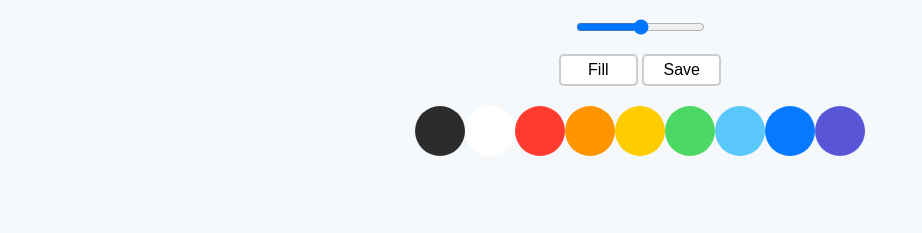
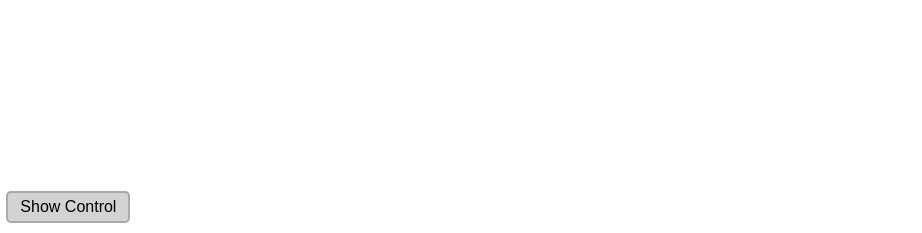
Before and after one commit to hyecheol123/NomadCoder-PaintJS, a plain HTML site: page painting-board/index.html in a window 1280 px wide. Shown: the part 571-804 px from the top of the page, without its empty margins (0-922 px from the left). Drawn offline with Linux system fonts and the light colour scheme.

Commit message:
Design Changes + Restore Drawings after canvas resized

```diff
--- a/painting-board/app.js
+++ b/painting-board/app.js
@@ -1,35 +1,86 @@
 // HTML Elements
 const canvas = document.getElementById('canvas');
+const controlBtn = document.getElementById('control-btn');
+const controlWrapper = document.getElementById('control-wrapper');
 const colorControls = document.getElementsByClassName('color-control');
 const thicknessControl = document.getElementById('thickness');
 const modeBtn = document.getElementById('mode');
 const saveBtn = document.getElementById('save');
-// Setup Canvas
-canvas.width = canvas.offsetWidth;
-canvas.height = canvas.offsetHeight;
 
 // Generate the drawing context of the canvas
 const context = canvas.getContext('2d');
-context.strokeStyle = '#2c2c2c'; // Set the line color to black by default
-context.fillStyle = 'white'; // Set the fill color to white by default
-context.lineWidth = 2.5; // Set the line width as 2.5 by default
-context.lineCap = 'round'; // Set the line ending shape
 context.fillRect(0, 0, canvas.width, canvas.height); // Default white background
 
 // Global variable
+let strokeStyle = '#2c2c2c'; // Set the line color to black by default
+let fillStyle = 'white'; // Set the fill color to white by default
+let lineWidth = 2.5; // Set the line width as 2.5 by default
+let lineCap = 'round'; // Set the line ending shape
 let painting = false; // whether the user is on painting mode or not
 let filling = false; // By default, the brush will paint on the canvas
+let showControl = false; // By default, does not show control
+let imageData; // Temporal space to store canvas drawing information
+
+/**
+ * Function to set custom --vh that matches with innerHeight of screen
+ * Also setup the canvas size
+ */
+ function setScreenSize() {
+  const vh = window.innerHeight * 0.01;
+  document.documentElement.style.setProperty('--vh', `${vh}px`);
+
+  // Setup Canvas Size
+  canvas.width = canvas.offsetWidth;
+  canvas.height = canvas.offsetHeight;
+  // Setup Canvas
+  context.strokeStyle = strokeStyle;
+  context.fillStyle = fillStyle;
+  context.lineWidth = lineWidth;
+  context.lineCap = lineCap;
+}
+
+setScreenSize();
+// Dynamically change screen size
+window.addEventListener('resize', () => {
+  setScreenSize();
+
+  // reload saved image
+  context.putImageData(imageData, 0, 0);
+});
+
+// Show/Hide Control
+controlBtn.addEventListener('click', () => {
+  if(showControl) {
+    showControl = false;
+    controlBtn.innerText = 'Show Control';
+    controlWrapper.style.display = 'none';
+  } else {
+    showControl = true;
+    controlBtn.innerText = 'Hide Control';
+    controlWrapper.style.display = 'flex';
+  }
+});
 
 // Change color
 for (colorBtn of colorControls) {
   colorBtn.addEventListener('click', (clickEvent) => {
-    context.strokeStyle = clickEvent.target.style.backgroundColor;
+    // Show newly selected color
+    const prevSelected = document.getElementsByClassName('selected')[0];
+    prevSelected.classList.remove('selected');
+    clickEvent.target.classList.add('selected');
+
+    // Change Canvas Setup
+    strokeStyle = clickEvent.target.style.backgroundColor;
+    fillStyle = clickEvent.target.style.backgroundColor;
+    context.strokeStyle = strokeStyle;
+    context.fillStyle = fillStyle;
   });
 }
 
 // Change thickness
 thicknessControl.addEventListener('input', () => {
-  context.lineWidth = thicknessControl.value;
+  lineWidth = thicknessControl.value;
+  context.lineWidth = lineWidth;
 });
 
 // Change Mode (Paint <-> Fill)
@@ -55,10 +106,11 @@ saveBtn.addEventListener('click', () => {
 // Click on canvas to fill the canvas
 canvas.addEventListener('click', () => {
   if(filling) {
-    // Set the color
-    context.fillStyle = context.strokeStyle;
     // fill the canvas
     context.fillRect(0, 0, canvas.width, canvas.height);
+
+    // Save Image Data
+    imageData = context.getImageData(0, 0, canvas.width, canvas.height);
   }
 });
 // Draw when mouse moves
@@ -82,10 +134,16 @@ canvas.addEventListener('mousedown', () => {
 // End drawing when mouse releases
 canvas.addEventListener('mouseup', () => {
   painting = false;
+
+  // Save Image Data
+  imageData = context.getImageData(0, 0, canvas.width, canvas.height);
 });
 // End drawing when mouse moves outside the canvas
 canvas.addEventListener('mouseleave', () => {
   painting = false;
+
+  // Save Image Data
+  imageData = context.getImageData(0, 0, canvas.width, canvas.height);
 });
 
 // TODO: touchscreen
--- a/painting-board/index.html
+++ b/painting-board/index.html
@@ -10,24 +10,27 @@
 <body>
   <canvas id='canvas'></canvas>
   <div id='control'>
-    <div id="control-thickness-wrapper">
+    <div id='control-wrapper'>
+      <div id='thickness-button-wrapper'>
         <input type="range" id="thickness" min="0.1" max="5" default="2.5" step="0.1" />
-    </div>
         <div id="control-button-wrapper">
           <button id="mode">Fill</button>
           <button id="save">Save</button>
         </div>
+      </div>
       <div id='color-control-wrapper'>
-      <div class="color-control" style="background-color: #2c2c2c"></div>
-      <div class="color-control" style="background-color: white"></div>
-      <div class="color-control" style="background-color: #ff3b30"></div>
-      <div class="color-control" style="background-color: #ff9500"></div>
-      <div class="color-control" style="background-color: #ffcc00"></div>
-      <div class="color-control" style="background-color: #4cd963"></div>
-      <div class="color-control" style="background-color: #5ac8fa"></div>
-      <div class="color-control" style="background-color: #0579ff"></div>
-      <div class="color-control" style="background-color: #5856d6"></div>
+        <div class="color-control selected" id='#2c2c2c' style="background-color: #2c2c2c"></div>
+        <div class="color-control" id='white' style="background-color: white"></div>
+        <div class="color-control" id='#ff3b30' style="background-color: #ff3b30"></div>
+        <div class="color-control" id='#ff9500' style="background-color: #ff9500"></div>
+        <div class="color-control" id='#ffcc00' style="background-color: #ffcc00"></div>
+        <div class="color-control" id='#4cd963' style="background-color: #4cd963"></div>
+        <div class="color-control" id='#5ac8fa' style="background-color: #5ac8fa"></div>
+        <div class="color-control" id='#0579ff' style="background-color: #0579ff"></div>
+        <div class="color-control" id='#5856d6' style="background-color: #5856d6"></div>
       </div>
+    </div>
+    <button id="control-btn">Show Control</button>
   </div>
   <script defer src="app.js"></script>
 </body>
--- a/painting-board/styles.css
+++ b/painting-board/styles.css
@@ -1,40 +1,18 @@
 body {
-  background-color: #f6f9fc;
   font-family: sans-serif;
-  display: flex;
   flex-direction: column;
   align-items: center;
-  padding: 10px 0px;
+  margin: 0;
+  padding: 0;
+  height: calc(100 * var(--vh, 1vh));
+  width: 100%;
+  overflow: hidden;
 }
 
-#canvas {
-  width: 550px;
-  height: 550px;
-  background-color: white;
-  border-radius: 15px;
-}
-
-#control {
-  margin-top: 20px;
-  display: flex;
-  flex-direction: column;
-  align-items: center;
-}
-
-#control #control-thickness-wrapper {
-  margin-bottom: 15px;
-}
-
-#control #control-button-wrapper {
-  margin-bottom: 20px;
-}
-
-#control #control-button-wrapper button {
+button {
   all: unset;
   cursor: pointer;
-  background-color: white;
   padding: 5px 0px;
-  width: 75px;
   text-align: center;
   border-radius: 5px;
   border: 2px solid rgba(0, 0, 0, 0.2);
@@ -42,17 +20,83 @@ body {
   font-size: 1rem;
 }
 
-#control #control-button-wrapper button:active {
+#canvas {
+  height: calc(100 * var(--vh, 1vh));
+  width: 100%;
+  background-color: white;
+}
+
+#control {
+  position: absolute;
+  bottom: 0.4rem;
+  left: 0.4rem;
+  display: flex;
+  flex-direction: column;
+  z-index: 2;
+}
+
+#control #control-btn {
+  background-color: lightgray;
+  width: 120px;
+  margin-top: 0.5rem;
+}
+
+#control #control-btn:active {
   transform: scale(0.98);
 }
 
-#control #color-control-wrapper {
+#control #control-wrapper {
+  display: none;
+  flex-direction: column;
+  align-items: center;
+  background-color: lightgray;
+  padding: 10px;
+  border-radius: 5px;
+  border: 2px solid rgba(0, 0, 0, 0.2);
+}
+
+#control #control-wrapper #thickness-button-wrapper {
+  width: 100%;
+  display: flex;
+  justify-content: space-around;
+  align-items: baseline;
+  margin-bottom: 10px;
+}
+
+#control #control-wrapper #thickness-button-wrapper #thickness {
+  flex-shrink: 1;
+  flex-grow: 1;
+  max-width: 130px;
+  min-width: 0;
+}
+
+#control #control-wrapper #thickness-button-wrapper #control-button-wrapper {
+  flex-shrink: 0;
+  flex-grow: 0;
+}
+
+#control #control-wrapper #control-button-wrapper button {
+  background-color: white;
+  width: 75px;
+}
+
+#control #control-wrapper #control-button-wrapper button:active {
+  transform: scale(0.98);
+}
+
+#control #control-wrapper #color-control-wrapper {
   display: flex;
 }
 
-#control #color-control-wrapper .color-control {
-  width: 50px;
-  height: 50px;
+#control #control-wrapper #color-control-wrapper .color-control {
+  max-width: 50px;
+  max-height: 50px;
+  width: calc((100vw - 35px) / 9);
+  height: calc((100vw - 35px) / 9);
   border-radius: 50%;
   cursor: pointer;
 }
+
+#control #control-wrapper #color-control-wrapper .selected {
+  box-shadow: 0 0 0 5px rgb(104, 104, 104) inset;
+}
```
Also changed, not shown: 1 other file. Lines whose indentation alone changed are shown as unchanged.
